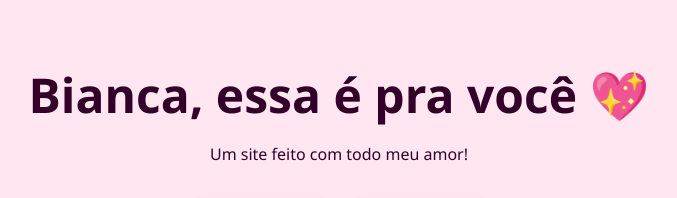
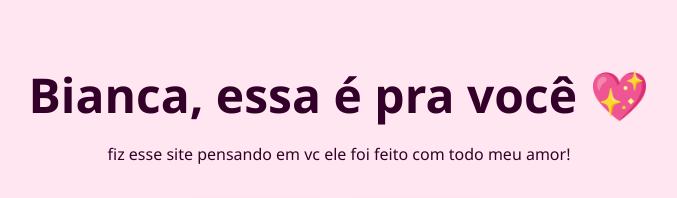
Before and after one commit to akariks/cartinha-fofa, a plain HTML site: page index.html in a window 1280 px wide. Shown: the top 198 px of the page, without its empty margins (301-978 px from the left). Drawn offline with Linux system fonts and the light colour scheme.

Commit message:
Update index.html

```diff
--- a/index.html
+++ b/index.html
@@ -72,7 +72,7 @@
 
 <header>
   <h1>Bianca, essa é pra você 💖</h1>
-  <p>Um site feito com todo meu amor!</p>
+  <p>fiz esse site pensando em vc ele foi feito com todo meu amor!</p>
 </header>
 
 <div class="images-container">
```
